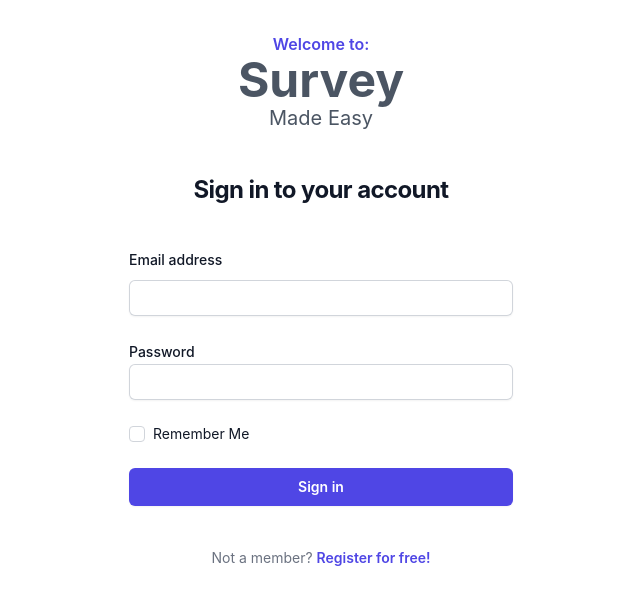
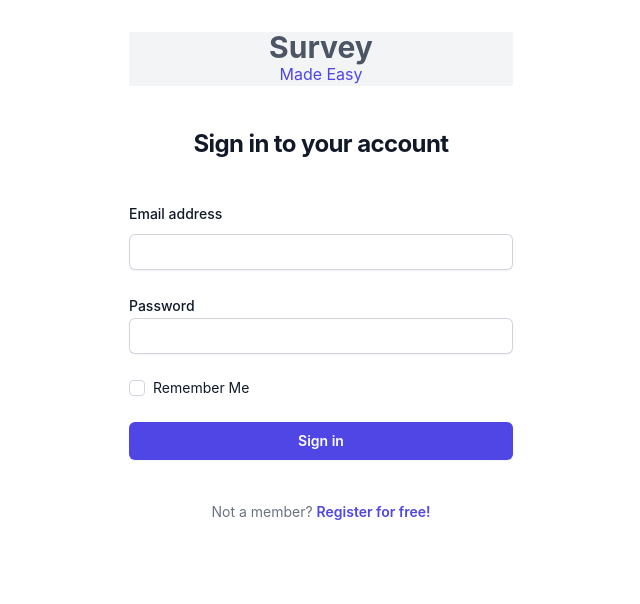
Before and after one commit to mastarstroke/SurveyApp-with-vue, a Vue app: page /#/login in a window 1280 px wide. Shown: the top 604 px of the page, without its empty margins (319-959 px from the left). Built offline with nearby package versions, Linux system fonts and the light colour scheme.

Commit message:
env changed

```diff
--- a/src/components/AuthLayout.vue
+++ b/src/components/AuthLayout.vue
@@ -1,8 +1,12 @@
 
 <template>
-    <div class="flex min-h-full flex-1 flex-col justify-center px-6 py-12 lg:px-8 bg-white">
+    <div class="bg-gray-200">
 
       <router-view></router-view>
 
     </div>
   </template>
+
+  <script>
+
+  </script>
--- a/src/views/Login.vue
+++ b/src/views/Login.vue
@@ -1,13 +1,12 @@
 
 <template>
-        <div class="sm:mx-auto sm:w-full sm:max-w-sm">
-          <div class="flex-shrink-0">
-            <h4 class="font-semibold leading-6 text-indigo-600">Welcome to:</h4>
-                <h1 class="text-5xl font-bold leading-none text-gray-600">Survey
-                </h1>
-                <span class="text-xl text-gray-600">Made Easy</span>
-              </div>
-        <h2 class="mt-10 text-center text-2xl font-bold leading-9 tracking-tight text-gray-900">Sign in to your account</h2>
+    <div class="sm:mx-auto sm:w-full sm:max-w-sm">
+        <div class="flex-shrink-0 w-30 bg-gray-100">
+          <h1 class="text-3xl font-bold leading-none text-gray-600">Survey
+          </h1>
+          <span class="text-md text-gray-600 text-indigo-600">Made Easy</span>
+        </div>
+      <h2 class="mt-10 text-center text-2xl font-bold leading-9 tracking-tight text-gray-900">Sign in to your account</h2>
       </div>
 
           <div class="mt-10 sm:mx-auto sm:w-full sm:max-w-sm">
--- a/src/views/Register.vue
+++ b/src/views/Register.vue
@@ -3,11 +3,11 @@
   <div class="flex min-h-full flex-1 flex-col justify-center px-6 py-6 lg:px-8">
     <div class="sm:mx-auto sm:w-full sm:max-w-sm">
       <div class="flex-shrink-0">
-        <h1 class="text-5xl font-bold leading-none text-gray-600">Survey
+        <h1 class="text-3xl font-bold leading-none text-gray-600">Survey
         </h1>
-        <span class="text-xl text-gray-600">Made Easy</span>
+        <span class="text-md text-gray-600">Made Easy</span>
       </div>
-      <h2 class="mt-10 text-center text-2xl font-bold leading-9 tracking-tight text-gray-900">Register for free</h2>
+      <h2 class="mt-10 text-center text-2xl font-bold leading-9 tracking-tight text-gray-900">Register for free!</h2>
     </div>
 
     <div class="mt-10 sm:mx-auto sm:w-full sm:max-w-sm">
```
Also changed, not shown: 2 other files (tests, documents, lock files or other folders).
